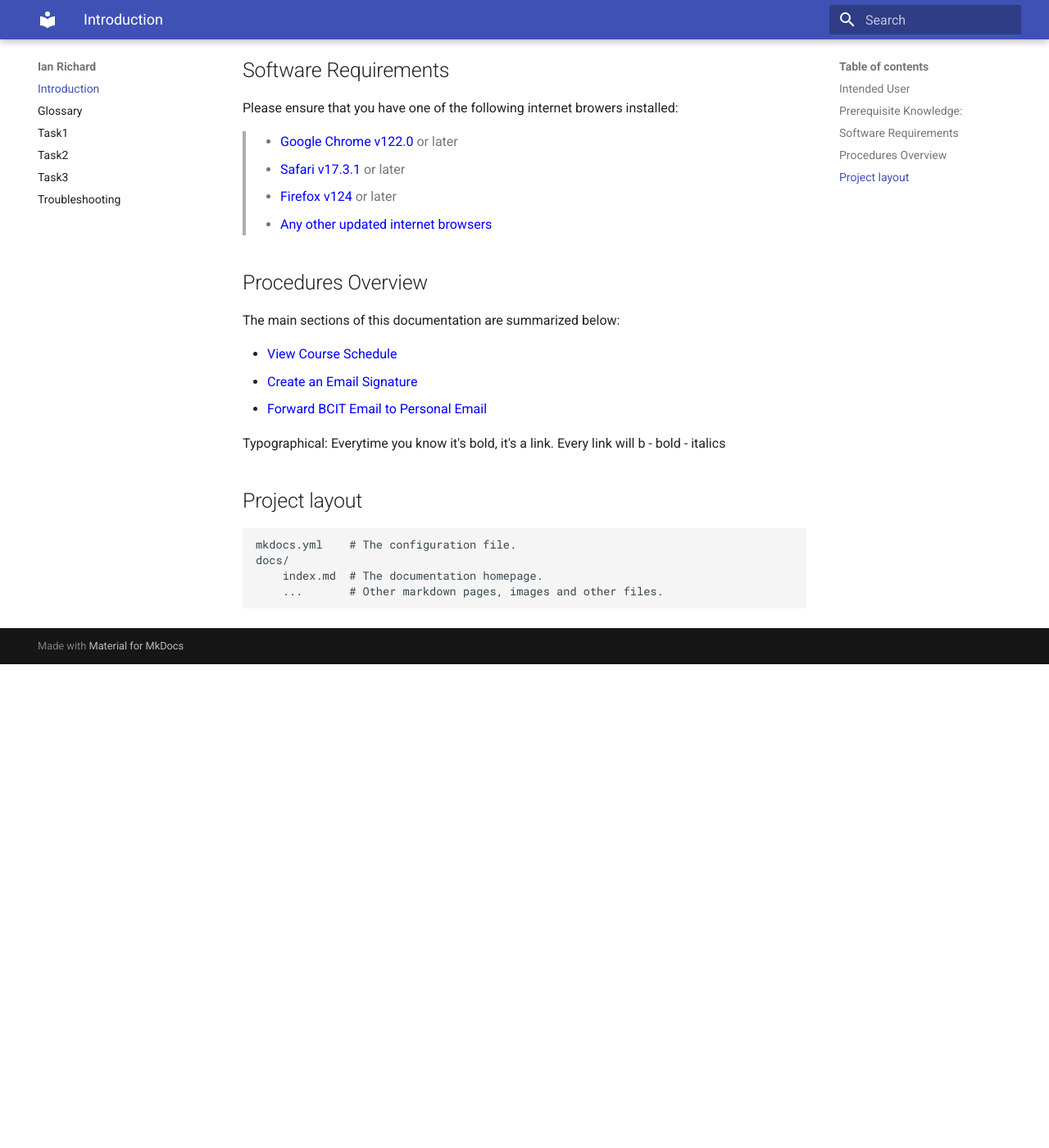
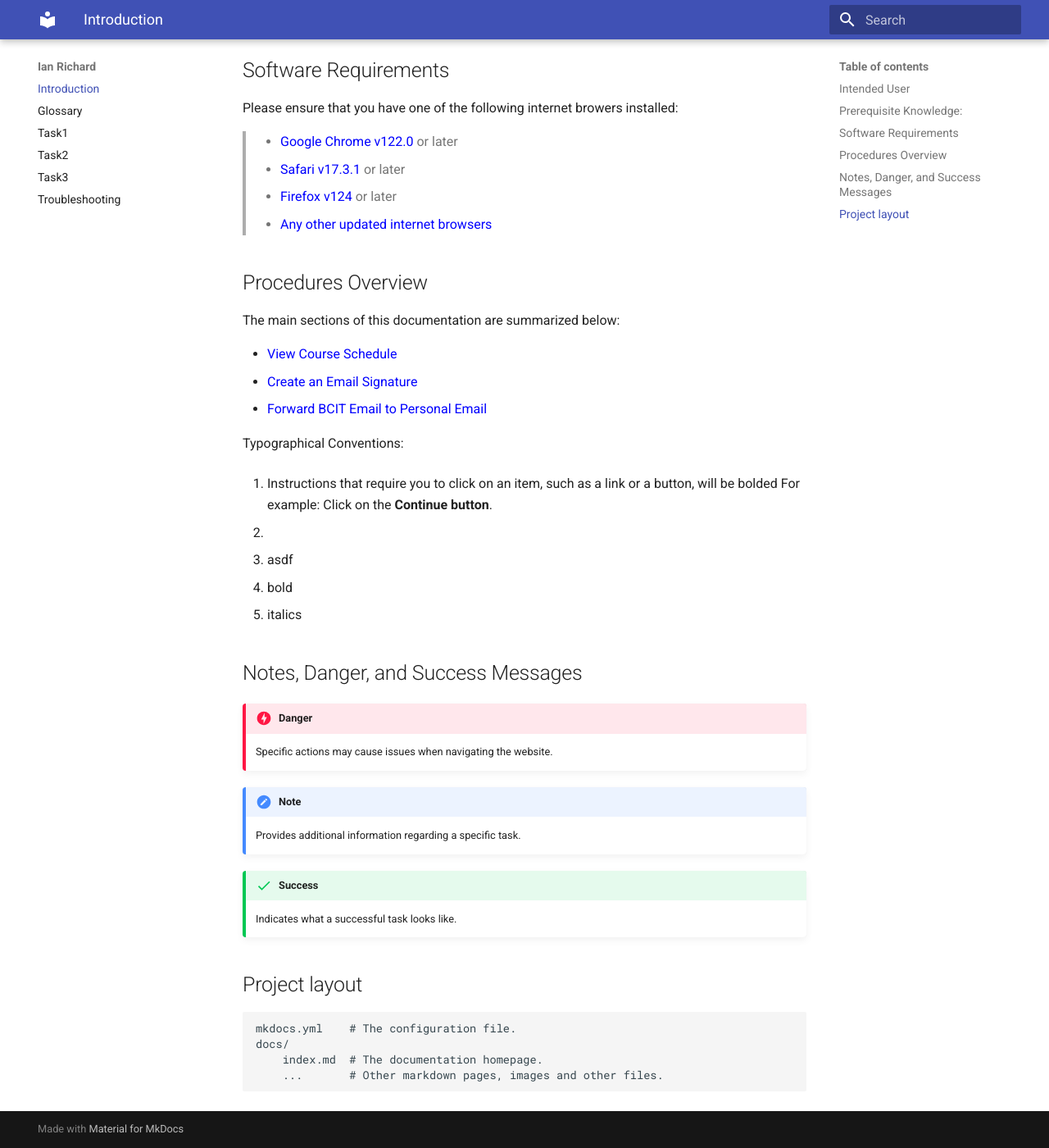
Before and after one commit to beingaturtle/beingaturtle.github.io, an MkDocs documentation site: the page built from docs/index.md, in a window 1280 px wide and 1400 px high, scrolled down 630 px. Shown: the whole window at 82% size. Built offline with MkDocs 1.6.1 and Material for MkDocs 9.7.7, drawn with Linux system fonts in a browser that asks for light colours; before the commit the page ends 1440 px from its top, so only the background shows below that.

Commit message:
Update admonition

```diff
--- a/docs/index.md
+++ b/docs/index.md
@@ -1,5 +1,5 @@
 # Introduction
-Welcome to our documentation that will help you navigate to <span style ="color:blue"> <strong> three </strong> </span>
+Welcome to our documentation that will help you navigate to <span style ="color:blue"> <u> three </u> </strong> </span>
 important sections in the
 [myBCIT](https://my.bcit.ca/) website. The goal is provide a detailed tutorial that streamlines BCIT students in
 finding their course schedule, creating an e-mail signature, and forwarding myBCIT e-mails to their personal e-mail
@@ -34,10 +34,24 @@ The main sections of this documentation are summarized below:
 * <span style ="color:blue"> Forward BCIT Email to Personal Email </span>
 
 
-Typographical:
-Everytime you know it's bold, it's a link. Every link will b
+Typographical Conventions:
+
+1. Instructions that require you to click on an item, such as a link or a button, will be bolded  For example: Click
+   on the **Continue button**.
+
+2.
+2. asdf
 - bold
 - italics
+
+## Notes, Danger, and Success Messages
+
+!!! danger
+    Specific actions may cause issues when navigating the website.
+!!! note
+    Provides additional information regarding a specific task.
+!!! success
+    Indicates what a successful task looks like.
 
 ## Project layout
 
```
